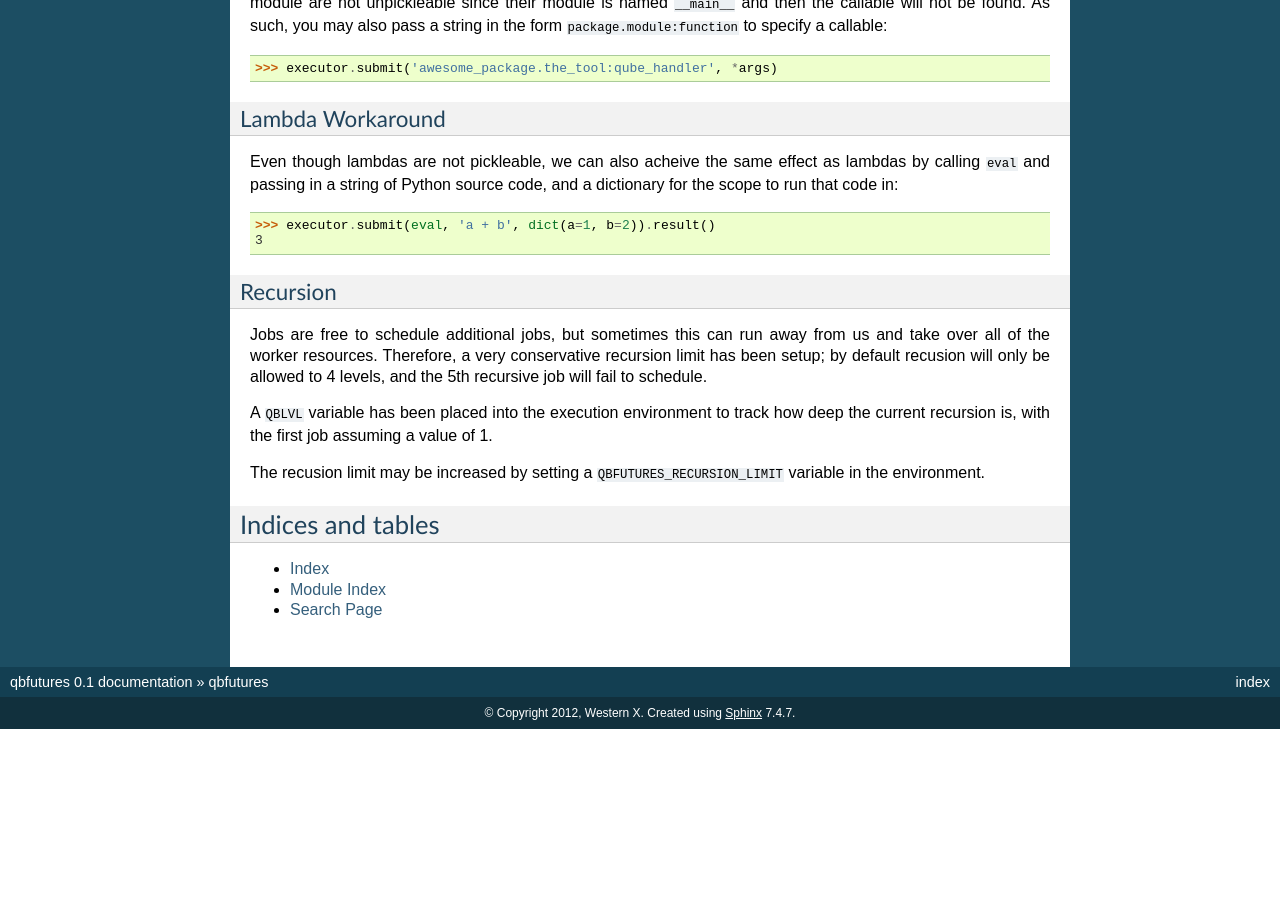
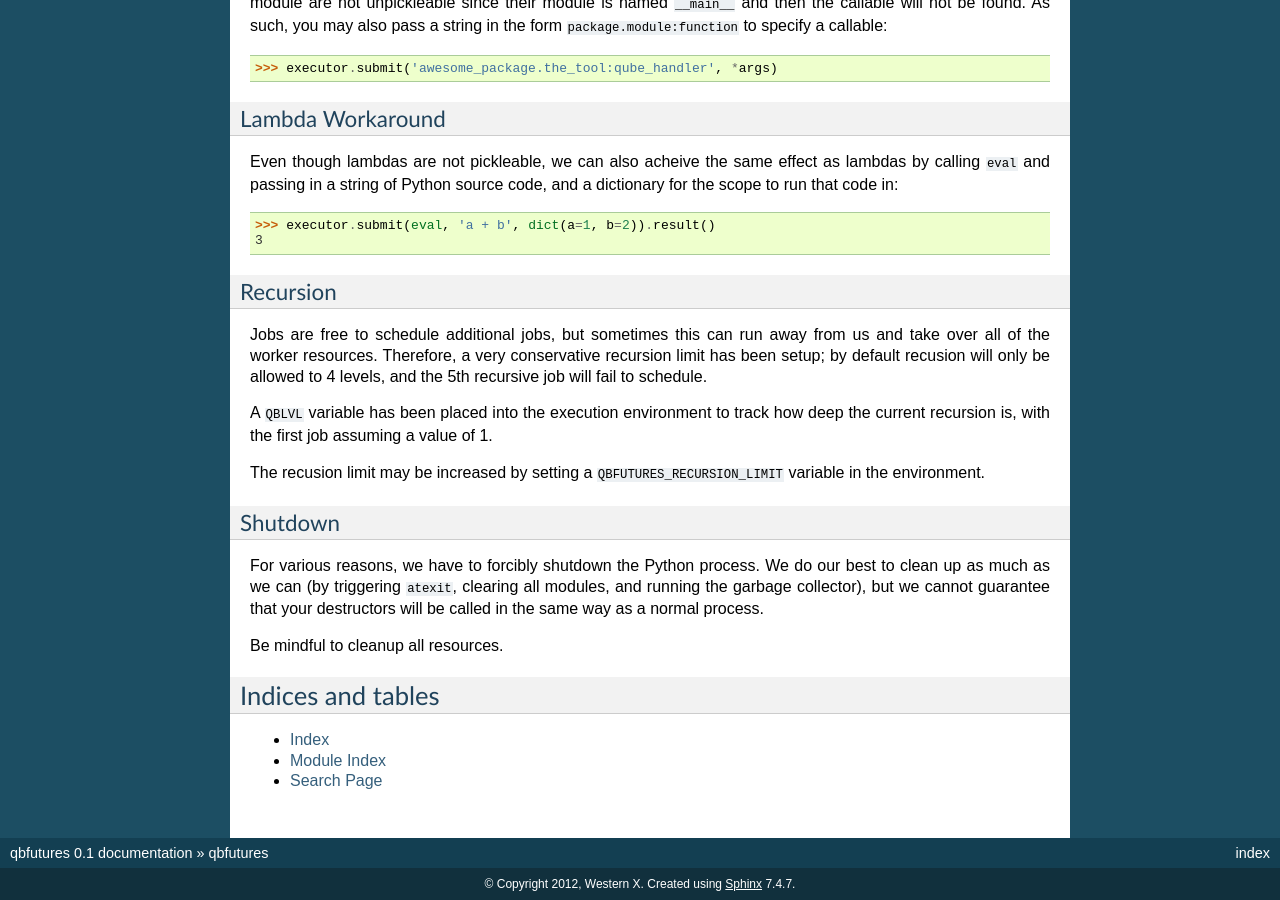
Before and after one commit to vfxetc/qbfutures, a Sphinx documentation site: the page built from docs/index.rst, in a window 1280 px wide and 900 px high, scrolled down 2548 px. Built offline with Sphinx 7.4.7, drawn with Linux system fonts in a browser that asks for light colours; before the commit the page ends 3277 px from its top, so only the background shows below that.

Commit message:
Document the shutdown concerns

```diff
--- a/docs/index.rst
+++ b/docs/index.rst
@@ -146,6 +146,14 @@ A ``QBLVL`` variable has been placed into the execution environment to track how
 The recusion limit may be increased by setting a ``QBFUTURES_RECURSION_LIMIT`` variable in the environment.
 
 
+Shutdown
+^^^^^^^^
+
+For various reasons, we have to forcibly shutdown the Python process. We do our best to clean up as much as we can (by triggering ``atexit``, clearing all modules, and running the garbage collector), but we cannot guarantee that your destructors will be called in the same way as a normal process.
+
+Be mindful to cleanup all resources.
+
+
 Indices and tables
 ------------------
 * :ref:`genindex`
```
